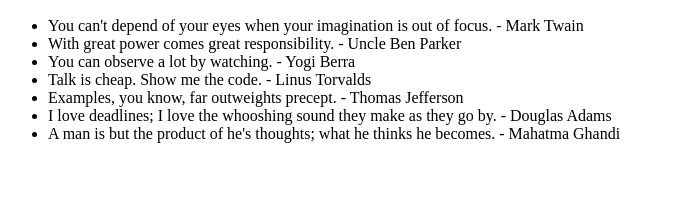
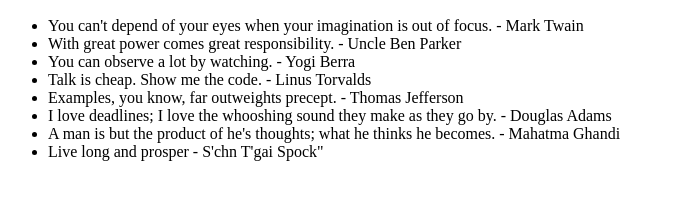
Before and after one commit to VincenzoMaletta/0_main_openSAP_repo, a plain HTML site: page index.html in a window 1280 px wide. Shown: the part 110-310 px from the top of the page, without its empty margins (0-674 px from the left). Drawn offline with Linux system fonts and the light colour scheme.

Commit message:
Added quote by Spock

```diff
--- a/index.html
+++ b/index.html
@@ -16,6 +16,7 @@
 			<li>Examples, you know, far outweights precept. - Thomas Jefferson</li>
 			<li>I love deadlines; I love the whooshing sound they make as they go by. - Douglas Adams</li>
 			<li>A man is but the product of he's thoughts; what he thinks he becomes. - Mahatma Ghandi</li>
+			<li>Live long and prosper - S'chn T'gai Spock"</li>
 		</ul>
 	</body>
 </html>
```
